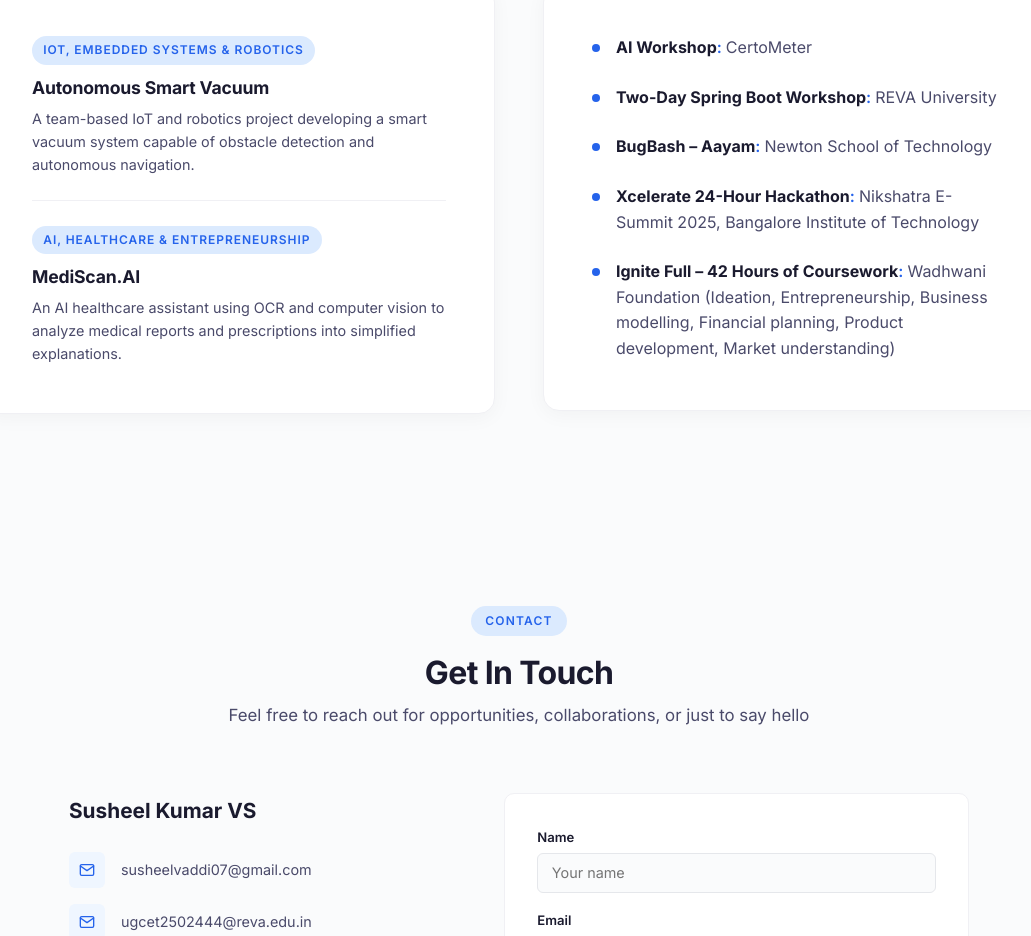
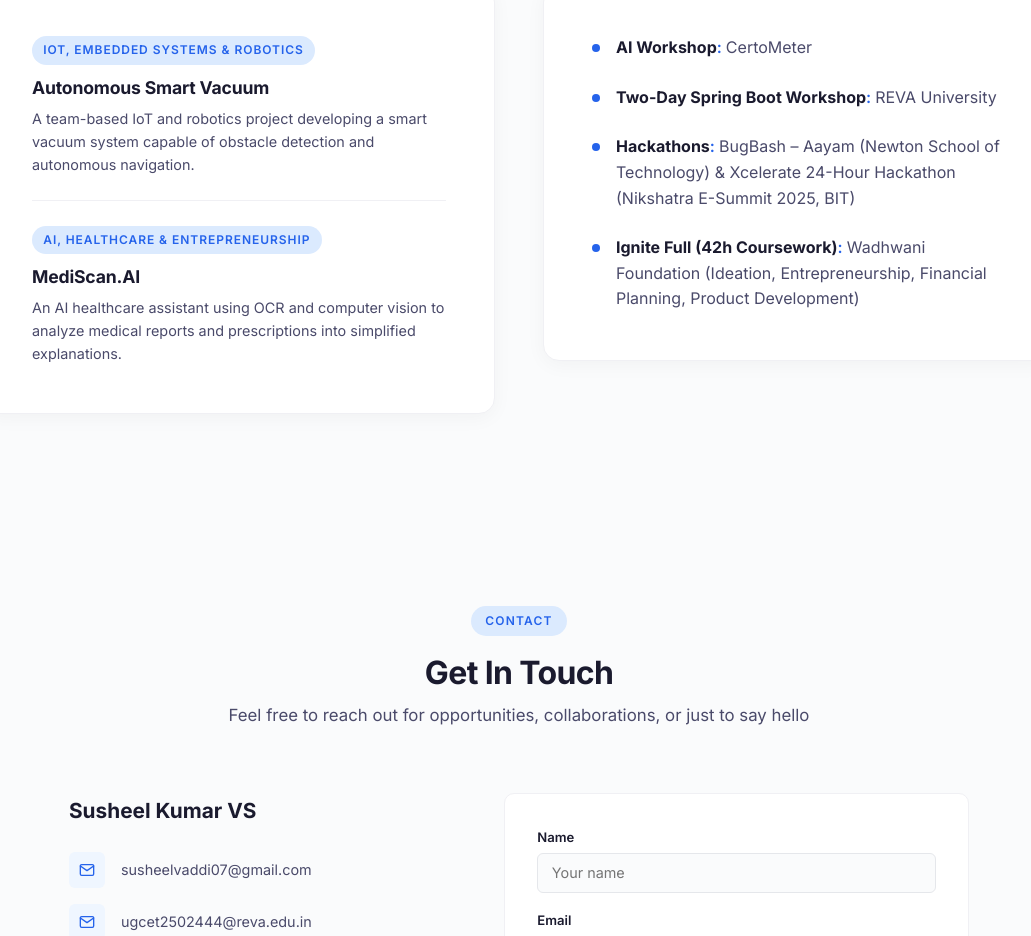
Before and after one commit to SusheelVaddi/Portfolio, a React (Vite) app: page / in a window 1280 px wide. Shown: the part 3797-4733 px from the top of the page, without its empty margins (121-1152 px from the left). Built offline with nearby package versions, Linux system fonts and the light colour scheme.

Commit message:
Combine BugBash and Xcelerate into a single Hackathons entry

```diff
--- a/src/data/portfolioData.js
+++ b/src/data/portfolioData.js
@@ -194,22 +194,16 @@ export const certificationsData = [
   },
   {
     id: 3,
-    title: "BugBash – Aayam",
-    issuer: "Newton School of Technology",
+    title: "Hackathons",
+    issuer: "BugBash – Aayam (Newton School of Technology) & Xcelerate 24-Hour Hackathon (Nikshatra E-Summit 2025, BIT)",
     detail: "",
   },
   {
     id: 4,
-    title: "Xcelerate 24-Hour Hackathon",
-    issuer: "Nikshatra E-Summit 2025, Bangalore Institute of Technology",
-    detail: "",
-  },
-  {
-    id: 5,
-    title: "Ignite Full – 42 Hours of Coursework",
+    title: "Ignite Full (42h Coursework)",
     issuer: "Wadhwani Foundation",
     detail:
-      "Ideation, Entrepreneurship, Business modelling, Financial planning, Product development, Market understanding",
+      "Ideation, Entrepreneurship, Financial Planning, Product Development",
   },
 ];
 
```
